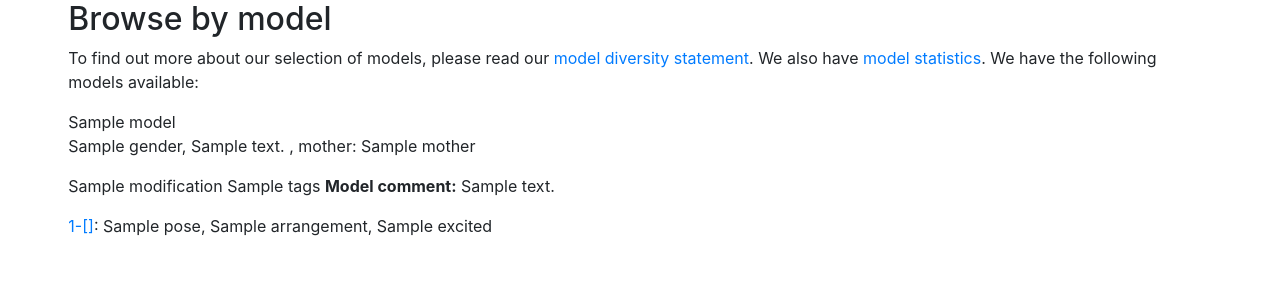
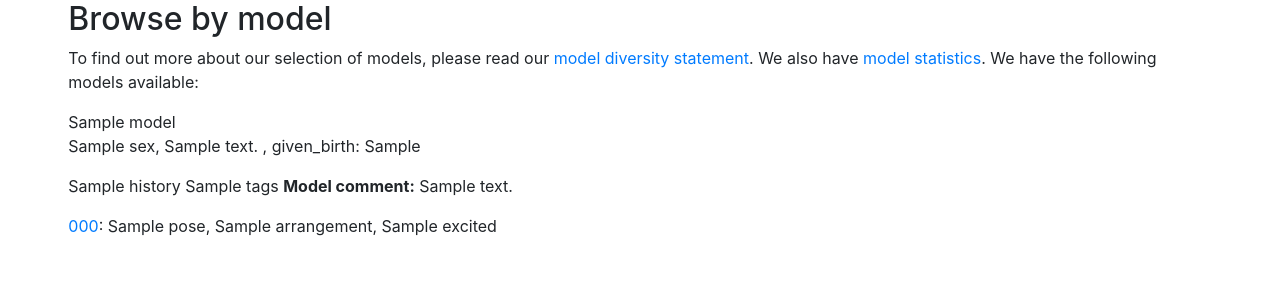
Before and after one commit to wearebeautiful/wearebeautiful-web, a Flask app: template template/browse-by-model.html in a window 1280 px wide. Shown: the part 58-358 px from the top of the page. Run offline with Flask 2, Linux system fonts and the light colour scheme; the template is opened without the code that fills it: most values are stand-ins (such as "Sample title", 1, 10 or a date in 2020); some libraries are stand-ins or nearby versions.

Commit message:
Finish model/gender/sex changes

```diff
--- a/template/browse-by-model.html
+++ b/template/browse-by-model.html
@@ -22,14 +22,14 @@
 
 {% macro list_models(id, models) -%}
   <div class="browse-section">{{ id }}</div>
-  <p>{{ models[0].gender }}, {{ models[0].body_type }}
-     {% if models[0].mother != "no" %}
-       , mother: {{ models[0].mother }}
+  <p>{{ models[0].sex }}, {{ models[0].body_type }}
+     {% if models[0].given_birth != "no" %}
+       , given_birth: {{ models[0].given_birth }}
       {% endif %}
   </p>
   <p>
-      {% if models[0].modification %}
-         {{ models[0].modification }}
+      {% if models[0].history %}
+         {{ models[0].history }}
       {% endif %}
       {% if models[0].tags %}
          {{ models[0].tags }}
@@ -40,7 +40,7 @@
   </p>
 
   {% for model in models %}
-        <p class="browse-model"><a href="/model/{{ model.model_id }}-{{ model.code }}">{{ model.model_id }}-{{ model.code }}</a>:
+        <p class="browse-model"><a href="/model/{{ model.model_id }}-{{ model.code }}-{{ model.version }}">{{ model.display_code }}</a>:
           {{ model.pose }},
           {% if model.arrangement == "natural" %}
             naturally arranged,
--- a/template/browse-by-part.html
+++ b/template/browse-by-part.html
@@ -23,8 +23,8 @@
 {% macro list_models(models, name) -%}
   <div class="browse-section">{{ name }}</div>
   {% for model in models %}
-        <div class="browse-model"><a href="/model/{{ model.model_id }}-{{ model.code }}">{{ model.model_id }}-{{ model.code }}</a>:
-          {{ model.gender }}, {{ model.pose }},
+        <div class="browse-model"><a href="/model/{{ model.model_id }}-{{ model.code }}-{{ model.version }}">{{ model.display_code }}</a>:
+          {{ model.sex }}, {{ model.pose }},
           {% if model.arrangement == "natural" %}
             naturally arranged,
           {% else %}
--- a/wearebeautiful/app.py
+++ b/wearebeautiful/app.py
@@ -48,8 +48,7 @@ def static_url(filename):
 
 
 def url_for_screenshot(model):
-    processed = "%d-%02d-%02d" % (model.processed.year, model.processed.month, model.processed.day)
-    return config.IMAGE_BASE_URL + "/model/m/%s/%s/%s-%s-%s-screenshot.jpg" % (model.model_id, model.code, model.model_id, model.code, processed)
+    return config.IMAGE_BASE_URL + "/model/m/%s/%s/%s-%s-%d-screenshot.jpg" % (model.model_id, model.code, model.model_id, model.code, model.version)
 
 app.jinja_env.globals.update(static_url=static_url)
 app.jinja_env.globals.update(url_for_screenshot=url_for_screenshot)
--- a/wearebeautiful/db_model.py
+++ b/wearebeautiful/db_model.py
@@ -17,32 +17,39 @@ class DBModel(Model):
 
     id = AutoField()
     model_id = TextField()
+    version = IntegerField()
     code = TextField()
     created = DateField()
     released = DateField()
-    processed = DateField()
     gender = TextField()
     gender_comment = TextField(null = False)
+    sex = TextField()
+    sex_comment = TextField(null = False)
     body_type = TextField()
     body_part = TextField()
     pose = TextField()
-    mother = TextField()
+    given_birth = TextField()
     arrangement = TextField()
     excited = TextField()
     tags = TextField(null = False)
-    modification = TextField(null = False)
+    history = TextField(null = False)
     comment = TextField(null = False)
 
     def parse_data(self):
         self.info_list = []
         if self.comment:
             self.info_list.append("comment")
-        self.tags_list = self.tags.split(",")
-        self.mods_list = self.modification.split(",")
-        if self.mother != "no":
-            self.mods_list.append(self.mother + " birth")
+        self.tags_list = (self.tags or "").split(",")
+        self.history_list = (self.history or "").split(",")
+        if self.given_birth != "no":
+            self.history_list.append((self.given_birth or "") + " birth")
         if self.excited != "not excited":
-            self.mods_list.append(self.excited)
+            self.history_list.append(self.excited)
+
+        if self.version == 1:
+            self.display_code = "%s-%s" % (self.model_id, self.code)
+        else:
+            self.display_code = "%s-%s-%d" % (self.model_id, self.code, self.version)
 
     def __repr__(self):
         return "<DBModel(%s-%s)>" % (self.model_id, self.code)
```
Also changed, not shown: docs/import-format.md (+23 -9 lines), template/model-diversity.html (+4 -4 lines), template/view.html (+19 -9 lines), wearebeautiful/views/model.py (+20 -13 lines).
